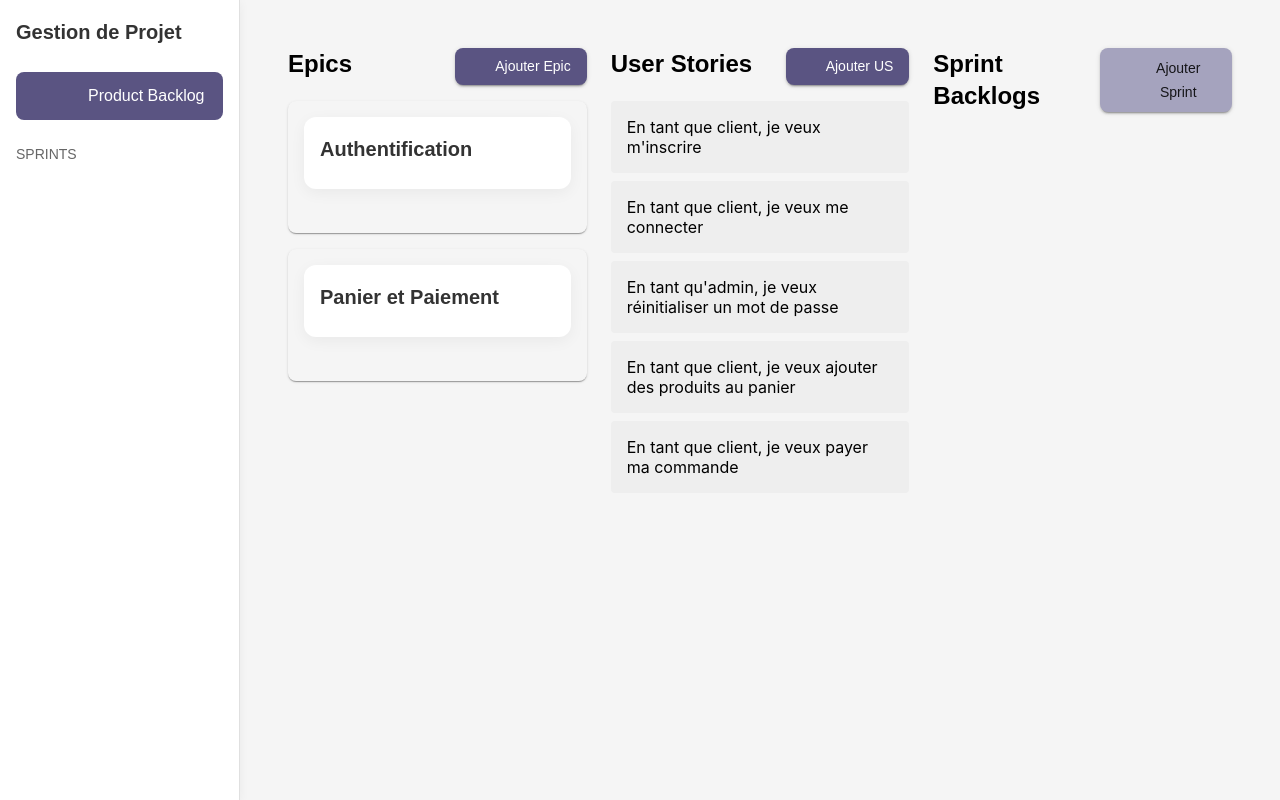
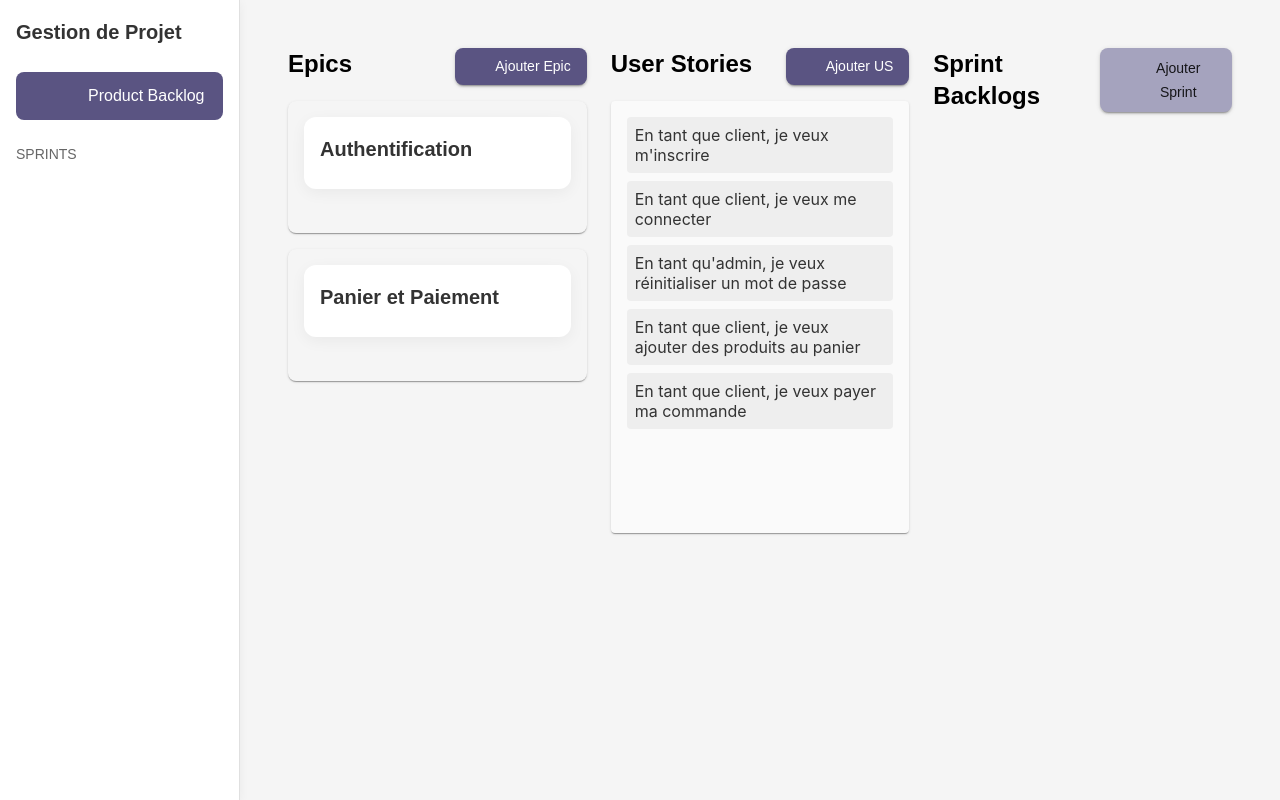
Before and after one commit to HibatAllahRGUITI/ProjectManager-Front, a React (Create React App) app: page /project/1 in a window 1280 px wide. Built offline with nearby package versions, Linux system fonts and the light colour scheme; some icons are missing.

Commit message:
Change ordre in the productBacklogPage

```diff
--- a/src/Pages/ProductBacklogPage.js
+++ b/src/Pages/ProductBacklogPage.js
@@ -2,7 +2,7 @@
 
 import { Box, Typography, Button, Paper } from "@mui/material";
 import { useState } from "react";
-import { DragDropContext, Droppable, Draggable } from "react-beautiful-dnd";
+import { DragDropContext, Droppable, Draggable } from "@hello-pangea/dnd"; // ✅ remplacé ici
 import AddIcon from "@mui/icons-material/Add";
 import EpicCard from "../Components/EpicCard";
 import UserStoryCard from "../Components/UserStoryCard";
@@ -26,8 +26,6 @@ export default function ProductBacklogPage({ sprintBacklogs, onAddSprintBacklog,
     { id: "us-5", title: "En tant que client, je veux payer ma commande" },
   ]);
 
-  // MODIFICATION: L'état des sprints a été déplacé vers le composant parent.
-  // const [sprintBacklogs, setSprintBacklogs] = useState([]);
   const [openEpic, setOpenEpic] = useState(false);
   const [openUserStory, setOpenUserStory] = useState(false);
   const [openSprint, setOpenSprint] = useState(false);
@@ -36,31 +34,33 @@ export default function ProductBacklogPage({ sprintBacklogs, onAddSprintBacklog,
     setEpics([...epics, { id: `epic-${Date.now()}`, ...newEpic, userStories: [] }]);
   const handleAddUserStory = (newUserStory) =>
     setFreeUserStories([...freeUserStories, { id: `us-${Date.now()}`, ...newUserStory }]);
-  // MODIFICATION: La fonction locale handleAddSprintBacklog a été supprimée
-  // car nous utilisons maintenant la prop onAddSprintBacklog du parent.
-  // const handleAddSprintBacklog = (newSprint) =>
-  //   setSprintBacklogs([...sprintBacklogs, { id: `sprint-${Date.now()}`, ...newSprint, userStories: [] }]);
 
   const onDragEnd = (result) => {
     const { source, destination } = result;
     if (!destination) return;
-    if (source.droppableId === destination.droppableId && source.index === destination.index) return;
 
     const getListAndSetter = (droppableId) => {
-      if (droppableId === "free-user-stories") return { list: freeUserStories, setter: setFreeUserStories };
+      if (droppableId === "free-user-stories")
+        return { list: freeUserStories, setter: setFreeUserStories };
+
       const epic = epics.find(e => e.id === droppableId);
-      if (epic) return { list: epic.userStories, setter: (newList) => setEpics(epics.map(e => e.id === droppableId ? { ...e, userStories: newList } : e)) };
+      if (epic)
+        return {
+          list: epic.userStories,
+          setter: (newList) =>
+            setEpics(epics.map(e => e.id === droppableId ? { ...e, userStories: newList } : e)),
+        };
+
       const sprint = sprintBacklogs.find(s => s.id === droppableId);
-      if (sprint) {
-        // MODIFICATION: Le setter pour les sprints appelle la fonction passée par le parent (onUpdateSprints).
+      if (sprint)
         return {
           list: sprint.userStories,
           setter: (newList) => {
             const updatedSprints = sprintBacklogs.map(s => s.id === droppableId ? { ...s, userStories: newList } : s);
             onUpdateSprints(updatedSprints);
-          }
+          },
         };
-      }
+
       return null;
     };
 
@@ -68,24 +68,36 @@ export default function ProductBacklogPage({ sprintBacklogs, onAddSprintBacklog,
     const destObj = getListAndSetter(destination.droppableId);
     if (!sourceObj || !destObj) return;
 
-    const item = sourceObj.list[source.index];
-    const newSource = [...sourceObj.list];
-    newSource.splice(source.index, 1);
-    sourceObj.setter(newSource);
+    // Même liste → juste réordonner
+    if (source.droppableId === destination.droppableId) {
+      const newList = Array.from(sourceObj.list);
+      const [movedItem] = newList.splice(source.index, 1);
+      newList.splice(destination.index, 0, movedItem);
+      sourceObj.setter(newList);
+    } else {
+      // Listes différentes → déplacer
+      const sourceList = Array.from(sourceObj.list);
+      const [movedItem] = sourceList.splice(source.index, 1);
+      sourceObj.setter(sourceList);
 
-    const newDest = [...destObj.list];
-    newDest.splice(destination.index, 0, item);
-    destObj.setter(newDest);
+      const destList = Array.from(destObj.list);
+      destList.splice(destination.index, 0, movedItem);
+      destObj.setter(destList);
+    }
   };
+
 
   return (
     <DragDropContext onDragEnd={onDragEnd}>
       <Box sx={{ display: "flex", p: 2, gap: 3, height: "100%" }}>
+
         {/* Epics */}
         <Box sx={{ flex: 1 }}>
           <Box sx={{ display: "flex", justifyContent: "space-between", mb: 2 }}>
             <Typography variant="h5" sx={{ fontWeight: "bold" }}>Epics</Typography>
-            <Button variant="contained" color="primary" onClick={() => setOpenEpic(true)} startIcon={<AddIcon />}>Ajouter Epic</Button>
+            <Button variant="contained" color="primary" onClick={() => setOpenEpic(true)} startIcon={<AddIcon />}>
+              Ajouter Epic
+            </Button>
           </Box>
           {epics.map(epic => (
             <Droppable droppableId={epic.id} type="user-story" key={epic.id}>
@@ -120,34 +132,40 @@ export default function ProductBacklogPage({ sprintBacklogs, onAddSprintBacklog,
         <Box sx={{ flex: 1 }}>
           <Box sx={{ display: "flex", justifyContent: "space-between", mb: 2 }}>
             <Typography variant="h5" sx={{ fontWeight: "bold" }}>User Stories</Typography>
-            <Button variant="contained" color="primary" onClick={() => setOpenUserStory(true)} startIcon={<AddIcon />}>Ajouter US</Button>
+            <Button variant="contained" color="primary" onClick={() => setOpenUserStory(true)} startIcon={<AddIcon />}>
+              Ajouter US
+            </Button>
           </Box>
           <Droppable droppableId="free-user-stories" type="user-story">
             {(provided) => (
-              <Box ref={provided.innerRef} {...provided.droppableProps} sx={{ minHeight: 400 }}>
+              <Paper
+                ref={provided.innerRef}
+                {...provided.droppableProps}
+                sx={{ minHeight: 400, p: 2, bgcolor: "#fafafa" }}
+              >
                 {freeUserStories.map((us, index) => (
                   <Draggable key={us.id} draggableId={us.id} index={index}>
                     {(dragProvided) => (
-                      <Box
+                      <div
                         ref={dragProvided.innerRef}
                         {...dragProvided.draggableProps}
                         {...dragProvided.dragHandleProps}
-                        sx={{
-                          p: 2,
-                          mb: 1,
-                          borderRadius: 1,
-                          bgcolor: "#eee",
+                        style={{
+                          padding: "8px",
+                          marginBottom: "8px",
+                          borderRadius: "4px",
+                          background: "#eee",
                           userSelect: "none",
+                          ...dragProvided.draggableProps.style,
                         }}
-                        style={{ ...dragProvided.draggableProps.style }}
                       >
                         {us.title}
-                      </Box>
+                      </div>
                     )}
                   </Draggable>
                 ))}
                 {provided.placeholder}
-              </Box>
+              </Paper>
             )}
           </Droppable>
         </Box>
@@ -156,7 +174,9 @@ export default function ProductBacklogPage({ sprintBacklogs, onAddSprintBacklog,
         <Box sx={{ flex: 1 }}>
           <Box sx={{ display: "flex", justifyContent: "space-between", mb: 2 }}>
             <Typography variant="h5" sx={{ fontWeight: "bold" }}>Sprint Backlogs</Typography>
-            <Button variant="contained" color="secondary" onClick={() => setOpenSprint(true)} startIcon={<AddIcon />}>Ajouter Sprint</Button>
+            <Button variant="contained" color="secondary" onClick={() => setOpenSprint(true)} startIcon={<AddIcon />}>
+              Ajouter Sprint
+            </Button>
           </Box>
           {sprintBacklogs.map(sprint => (
             <Droppable droppableId={sprint.id} key={sprint.id} type="user-story">
@@ -192,7 +212,6 @@ export default function ProductBacklogPage({ sprintBacklogs, onAddSprintBacklog,
       {/* Modals */}
       <AddEpicModal open={openEpic} handleClose={() => setOpenEpic(false)} handleAddEpic={handleAddEpic} />
       <AddUserStoryModal open={openUserStory} handleClose={() => setOpenUserStory(false)} handleAddUserStory={handleAddUserStory} />
-      {/* MODIFICATION: La prop onAddSprintBacklog est maintenant passée à la modale */}
       <AddSprintBacklogModal open={openSprint} handleClose={() => setOpenSprint(false)} handleAddSprintBacklog={onAddSprintBacklog} />
     </DragDropContext>
   );
```
Also changed, not shown: package.json (line endings or trailing spaces), 1 other file (tests, documents, lock files or other folders).
